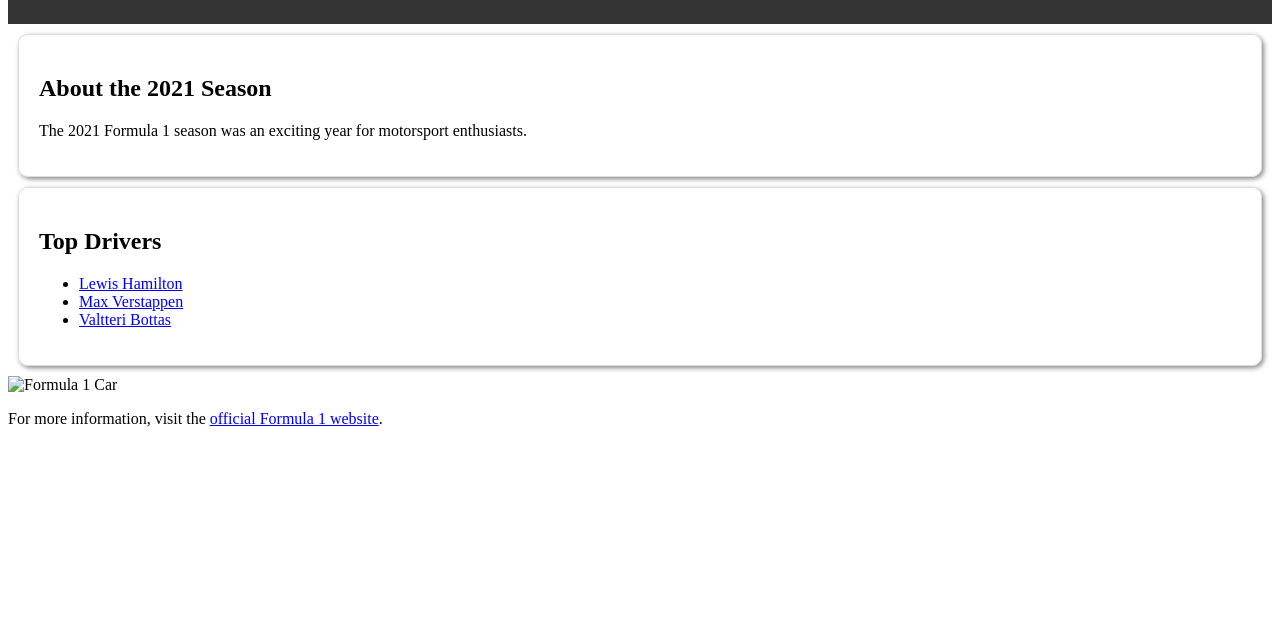
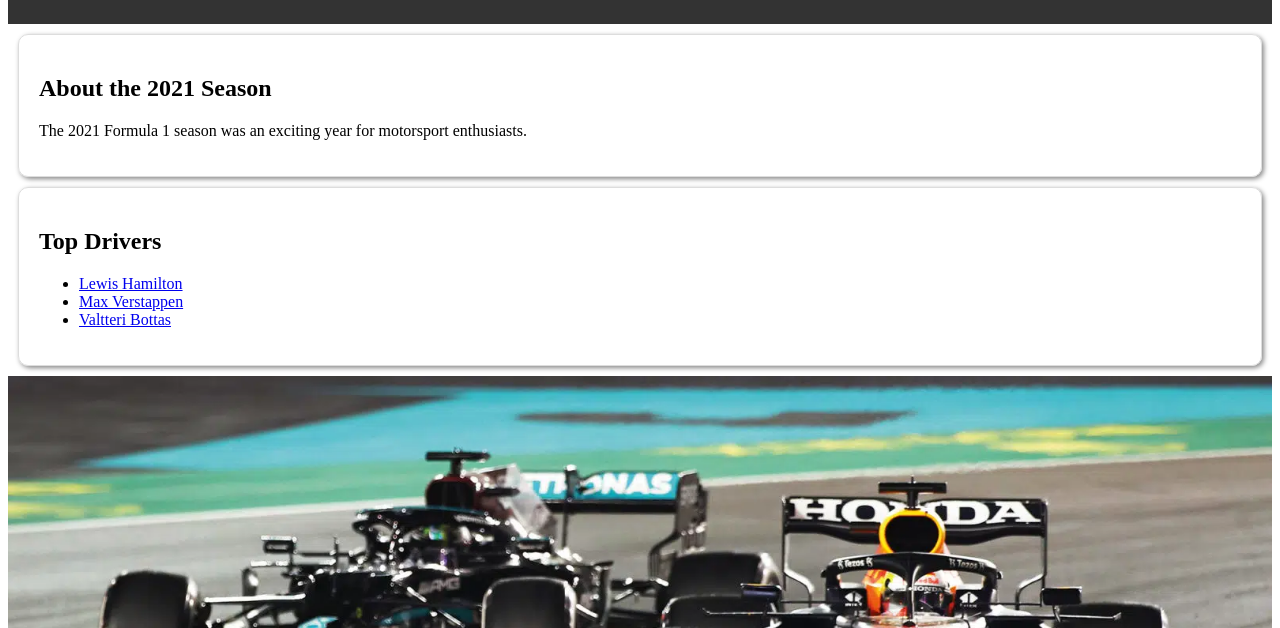
Before and after one commit to hjandhyala/hjandhyala.github.io, a plain HTML site: page index.html in a window 1280 px wide. Shown: the part 172-800 px from the top of the page. Drawn offline with Linux system fonts and the light colour scheme.

Commit message:
Update index.html

```diff
--- a/index.html
+++ b/index.html
@@ -34,7 +34,7 @@
         </ul>
     </div>
 
-    <img src="formula1.jpg" alt="Formula 1 Car">
+    <img src="Formula1.jpeg" alt="Formula 1 Car">
 
     <footer>
         <p>For more information, visit the <a href="https://www.formula1.com">official Formula 1 website</a>.</p>
```
